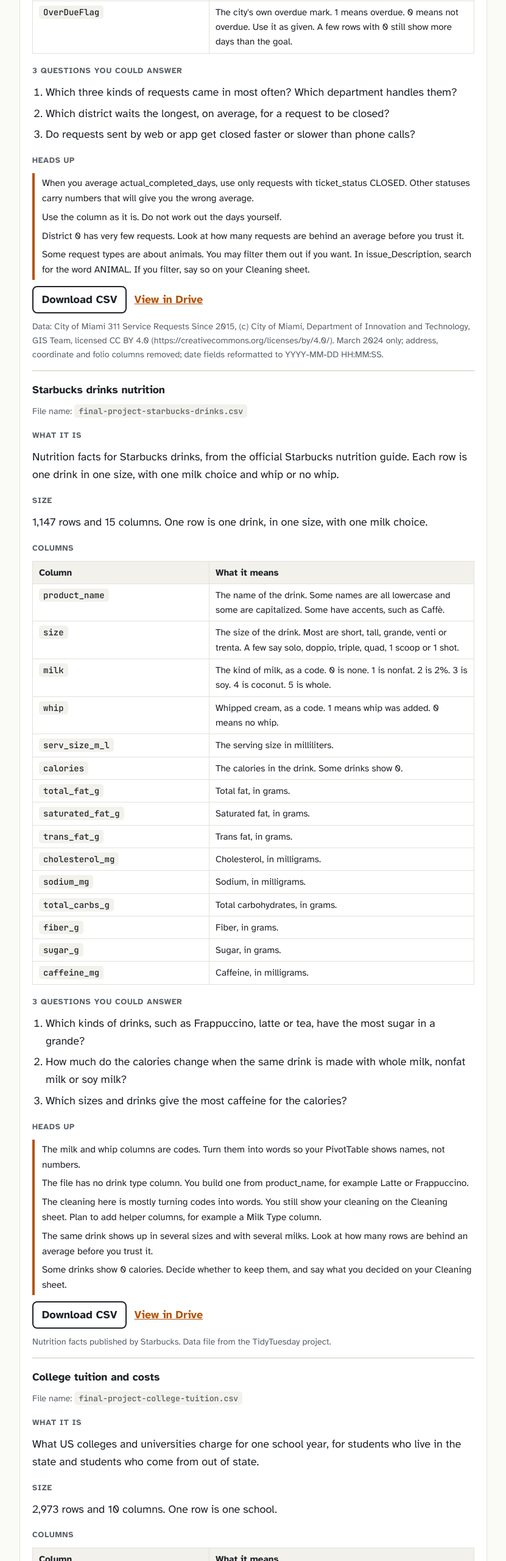
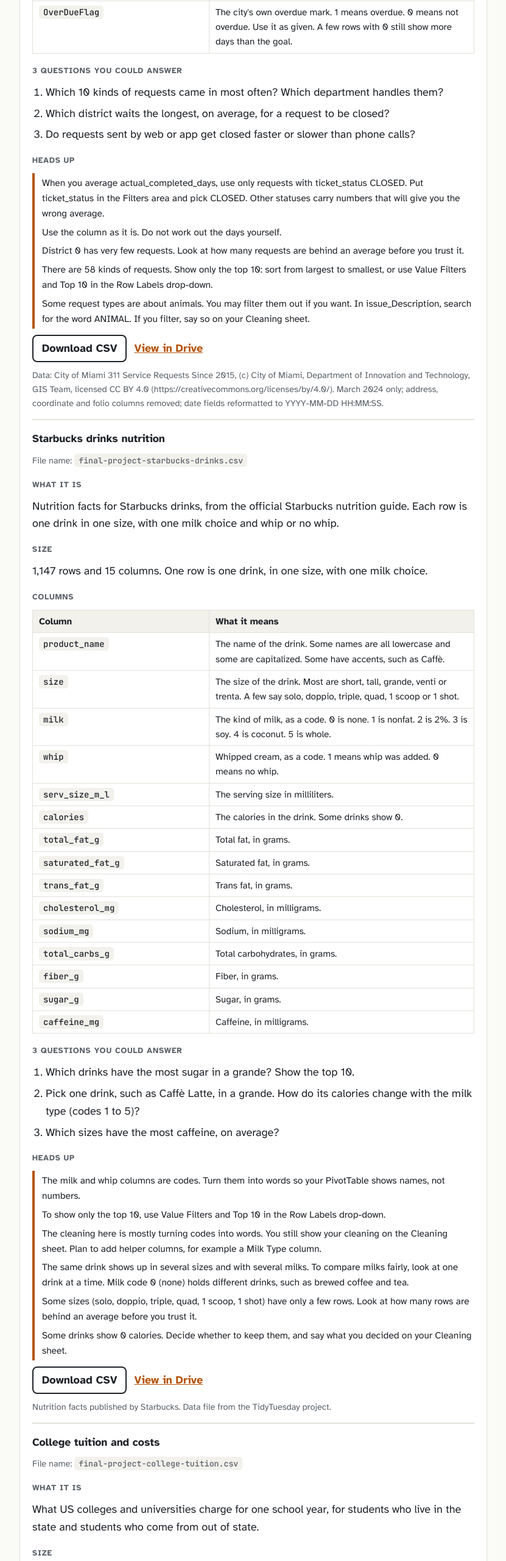
Before and after one commit to c-marq/cap1788, a plain HTML site: page exercises/project00-kickoff/index.html in a window 1280 px wide. Shown: the part 2660-5220 px from the top of the page at 61% size, without its empty margins (224-1055 px from the left). Drawn offline with Linux system fonts and the light colour scheme.

Commit message:
Kickoff page: answerable example questions and heads-up lines from the data check
Co-Authored-By: Claude Opus 5.5 <noreply@anthropic.com>

```diff
--- a/exercises/project00-kickoff/index.html
+++ b/exercises/project00-kickoff/index.html
@@ -212,9 +212,9 @@ td.cn code{white-space:normal;overflow-wrap:anywhere}
 <tr><td class="cn"><code>OverDueFlag</code></td><td>The city&#x27;s own overdue mark. 1 means overdue. 0 means not overdue. Use it as given. A few rows with 0 still show more days than the goal.</td></tr>
 </tbody></table></div>
 <h4>3 questions you could answer</h4>
-<ol class="rules"><li>Which three kinds of requests came in most often? Which department handles them?</li><li>Which district waits the longest, on average, for a request to be closed?</li><li>Do requests sent by web or app get closed faster or slower than phone calls?</li></ol>
+<ol class="rules"><li>Which 10 kinds of requests came in most often? Which department handles them?</li><li>Which district waits the longest, on average, for a request to be closed?</li><li>Do requests sent by web or app get closed faster or slower than phone calls?</li></ol>
 <h4>Heads up</h4>
-<div class="warn"><p>When you average actual_completed_days, use only requests with ticket_status CLOSED. Other statuses carry numbers that will give you the wrong average.</p><p>Use the column as it is. Do not work out the days yourself.</p><p>District 0 has very few requests. Look at how many requests are behind an average before you trust it.</p><p>Some request types are about animals. You may filter them out if you want. In issue_Description, search for the word ANIMAL. If you filter, say so on your Cleaning sheet.</p></div>
+<div class="warn"><p>When you average actual_completed_days, use only requests with ticket_status CLOSED. Put ticket_status in the Filters area and pick CLOSED. Other statuses carry numbers that will give you the wrong average.</p><p>Use the column as it is. Do not work out the days yourself.</p><p>District 0 has very few requests. Look at how many requests are behind an average before you trust it.</p><p>There are 58 kinds of requests. Show only the top 10: sort from largest to smallest, or use Value Filters and Top 10 in the Row Labels drop-down.</p><p>Some request types are about animals. You may filter them out if you want. In issue_Description, search for the word ANIMAL. If you filter, say so on your Cleaning sheet.</p></div>
 <p class="btns"><a class="dl" href="https://drive.google.com/uc?export=download&id=1r2zzZvcevDNoSomNUMTar_NNO8GQaSPi">Download CSV</a> <a class="viewlink" href="https://drive.google.com/file/d/1r2zzZvcevDNoSomNUMTar_NNO8GQaSPi/view">View in Drive</a></p>
 <p class="src">Data: City of Miami 311 Service Requests Since 2015, (c) City of Miami, Department of Innovation and Technology, GIS Team, licensed CC BY 4.0 (https://creativecommons.org/licenses/by/4.0/). March 2024 only; address, coordinate and folio columns removed; date fields reformatted to YYYY-MM-DD HH:MM:SS.</p>
 </article></div>
@@ -242,9 +242,9 @@ td.cn code{white-space:normal;overflow-wrap:anywhere}
 <tr><td class="cn"><code>caffeine_mg</code></td><td>Caffeine, in milligrams.</td></tr>
 </tbody></table></div>
 <h4>3 questions you could answer</h4>
-<ol class="rules"><li>Which kinds of drinks, such as Frappuccino, latte or tea, have the most sugar in a grande?</li><li>How much do the calories change when the same drink is made with whole milk, nonfat milk or soy milk?</li><li>Which sizes and drinks give the most caffeine for the calories?</li></ol>
+<ol class="rules"><li>Which drinks have the most sugar in a grande? Show the top 10.</li><li>Pick one drink, such as Caffè Latte, in a grande. How do its calories change with the milk type (codes 1 to 5)?</li><li>Which sizes have the most caffeine, on average?</li></ol>
 <h4>Heads up</h4>
-<div class="warn"><p>The milk and whip columns are codes. Turn them into words so your PivotTable shows names, not numbers.</p><p>The file has no drink type column. You build one from product_name, for example Latte or Frappuccino.</p><p>The cleaning here is mostly turning codes into words. You still show your cleaning on the Cleaning sheet. Plan to add helper columns, for example a Milk Type column.</p><p>The same drink shows up in several sizes and with several milks. Look at how many rows are behind an average before you trust it.</p><p>Some drinks show 0 calories. Decide whether to keep them, and say what you decided on your Cleaning sheet.</p></div>
+<div class="warn"><p>The milk and whip columns are codes. Turn them into words so your PivotTable shows names, not numbers.</p><p>To show only the top 10, use Value Filters and Top 10 in the Row Labels drop-down.</p><p>The cleaning here is mostly turning codes into words. You still show your cleaning on the Cleaning sheet. Plan to add helper columns, for example a Milk Type column.</p><p>The same drink shows up in several sizes and with several milks. To compare milks fairly, look at one drink at a time. Milk code 0 (none) holds different drinks, such as brewed coffee and tea.</p><p>Some sizes (solo, doppio, triple, quad, 1 scoop, 1 shot) have only a few rows. Look at how many rows are behind an average before you trust it.</p><p>Some drinks show 0 calories. Decide whether to keep them, and say what you decided on your Cleaning sheet.</p></div>
 <p class="btns"><a class="dl" href="https://drive.google.com/uc?export=download&id=1kHmnrIKCyFy1h88UTYh9FzpeyFQ1rEcw">Download CSV</a> <a class="viewlink" href="https://drive.google.com/file/d/1kHmnrIKCyFy1h88UTYh9FzpeyFQ1rEcw/view">View in Drive</a></p>
 <p class="src">Nutrition facts published by Starbucks. Data file from the TidyTuesday project.</p>
 </article></div>
@@ -267,9 +267,9 @@ td.cn code{white-space:normal;overflow-wrap:anywhere}
 <tr><td class="cn"><code>out_of_state_total</code></td><td>Tuition plus room and board for students from another state. If room_and_board is NA, this is just the tuition.</td></tr>
 </tbody></table></div>
 <h4>3 questions you could answer</h4>
-<ol class="rules"><li>Which states have the highest average in-state tuition at 4-year public schools?</li><li>How much more is out-of-state tuition than in-state tuition at public schools, compared with private schools?</li><li>How does in-state tuition at 2-year schools compare with 4-year schools, and how many schools are in each group?</li></ol>
+<ol class="rules"><li>Which states have the highest average in-state tuition at 4-year public schools?</li><li>How much more is out-of-state tuition than in-state tuition at public schools, compared with private schools? Add a helper column: out_of_state_tuition minus in_state_tuition.</li><li>How does in-state tuition at 2-year schools compare with 4-year schools, and how many schools are in each group?</li></ol>
 <h4>Heads up</h4>
-<div class="warn"><p>Some schools have the text NA in room_and_board, because they do not list housing. If you drag that column into Values, the PivotTable counts it instead of adding it up. Decide how to handle the NA before you use it.</p><p>This file is fairly tidy. You still show your cleaning on the Cleaning sheet. Start with the NA values.</p><p>Many 2-year schools have no room and board. When you compare 2-year and 4-year schools, use tuition, not totals.</p></div>
+<div class="warn"><p>Some schools have the text NA in room_and_board, because they do not list housing. If you drag that column into Values, the PivotTable counts it instead of adding it up. Decide how to handle the NA before you use it.</p><p>If you use Find and Replace to remove NA, tick Match entire cell contents. If you do not, school and state names that contain NA (like Indiana or Montana) will change.</p><p>This file is fairly tidy. You still show your cleaning on the Cleaning sheet. Start with the NA values.</p><p>Many 2-year schools have no room and board. When you compare 2-year and 4-year schools, use tuition, not totals.</p></div>
 <p class="btns"><a class="dl" href="https://drive.google.com/uc?export=download&id=1BjcPB5bqRPkxix7kOm5knD9LiM4E78up">Download CSV</a> <a class="viewlink" href="https://drive.google.com/file/d/1BjcPB5bqRPkxix7kOm5knD9LiM4E78up/view">View in Drive</a></p>
 <p class="src">Chronicle of Higher Education, based on US Department of Education data, via TidyTuesday.</p>
 </article></div>
```
